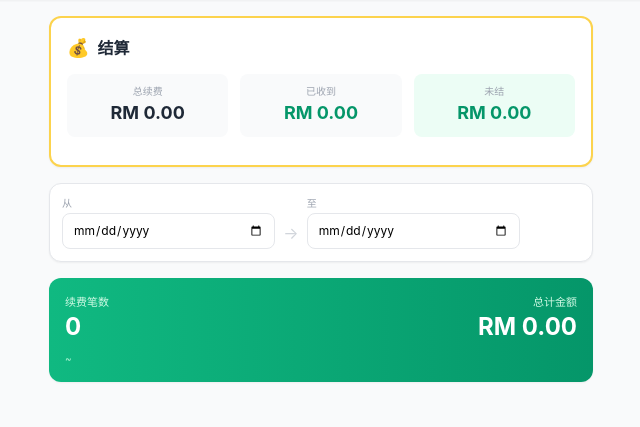
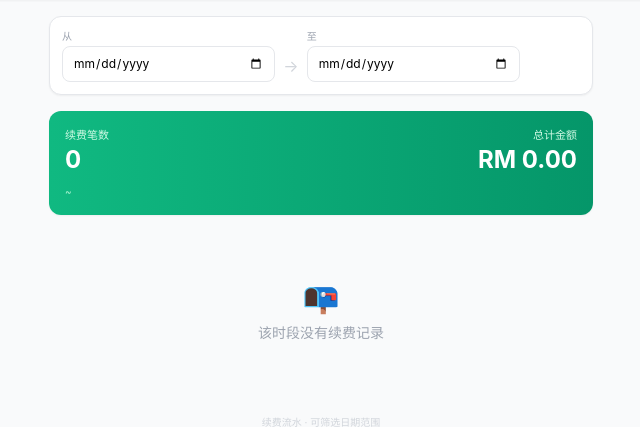
Before and after one commit to jiangyisheng9-bot/yaoji-ms-renew, a Flask app: template templates/history.html in a window 1280 px wide. Shown: the part 57-484 px from the top of the page, without its empty margins (319-959 px from the left). Run offline with Flask 3, Linux system fonts and the light colour scheme; the template is opened without the code that fills it, so the values that code supplies are empty; some libraries are stand-ins or nearby versions.

Commit message:
Revert "feat: 结算功能 — 记录收款，自动计算未结金额"
This reverts commit 9b8a95bda84fca6e8b72f5c42bf78141f161b091.

```diff
--- a/app.py
+++ b/app.py
@@ -51,12 +51,6 @@
             new_deadline DATE NOT NULL,
             new_renewal_date DATE NOT NULL,
             notes TEXT NOT NULL DEFAULT ''
-        );
-        CREATE TABLE IF NOT EXISTS settlements (
-            id SERIAL PRIMARY KEY,
-            amount REAL NOT NULL DEFAULT 0,
-            notes TEXT NOT NULL DEFAULT '',
-            created_at TIMESTAMP DEFAULT CURRENT_TIMESTAMP
         );
     """)
     conn.commit()
@@ -311,6 +305,7 @@
     query += " ORDER BY rl.renewed_at DESC"
 
     rows = fetch_all(conn, query, params)
+    conn.close()
 
     logs = []
     total_cost = 0
@@ -331,16 +326,7 @@
         from_date = today.replace(day=1).isoformat()
         to_date = today.isoformat()
 
-    # 结算数据：总已收金额
-    total_received = 0
-    settle_rows = fetch_all(conn, "SELECT COALESCE(SUM(amount), 0) as total FROM settlements")
-    if settle_rows:
-        total_received = settle_rows[0]['total'] or 0
-    outstanding = total_cost - total_received
-    conn.close()
-
     return render_template("history.html", logs=logs, total_cost=total_cost,
-                           total_received=total_received, outstanding=outstanding,
                            from_date=from_date, to_date=to_date)
 
 @app.route("/api/expiring")
@@ -372,28 +358,6 @@
         "check_date": today,
     })
 
-@app.route("/settle", methods=["POST"])
-def settle():
-    """记录结算收款"""
-    try:
-        amount = float(request.form.get("amount", 0))
-        notes = request.form.get("notes", "")
-        if amount <= 0:
-            flash("金额必须大于 0", "error")
-            return redirect(url_for("history"))
-
-        conn = get_db()
-        query = "INSERT INTO settlements (amount, notes) VALUES (%s, %s)"
-        cur = conn.cursor()
-        cur.execute(query, (amount, notes))
-        conn.commit()
-        cur.close()
-        conn.close()
-        flash(f"✅ 收到收款 RM {'%.2f' % amount}", "success")
-    except Exception as e:
-        flash(f"❌ 结算失败: {e}", "error")
-    return redirect(url_for("history"))
-
 # ── 旧路由（保留兼容） ──
 @app.route("/archived")
 def archived():
--- a/templates/history.html
+++ b/templates/history.html
@@ -21,54 +21,6 @@
   </nav>
 
   <div class="max-w-xl mx-auto px-4 py-4">
-
-    <!-- 结算卡片 -->
-    <div class="bg-white rounded-xl border-2 {% if outstanding <= 0 %}border-emerald-300{% else %}border-amber-300{% endif %} p-4 shadow-sm mb-4">
-      <div class="flex items-center justify-between mb-3">
-        <div class="flex items-center gap-2">
-          <span class="text-lg">💰</span>
-          <h2 class="font-bold text-gray-800">结算</h2>
-        </div>
-        {% if outstanding <= 0 %}
-        <span class="bg-emerald-100 text-emerald-700 text-[10px] font-bold px-2.5 py-1 rounded-full">✅ 已结清</span>
-        {% endif %}
-      </div>
-
-      <div class="grid grid-cols-3 gap-3 mb-3">
-        <div class="bg-gray-50 rounded-lg p-2.5 text-center">
-          <p class="text-[10px] text-gray-400">总续费</p>
-          <p class="text-lg font-bold text-gray-800">RM {{ '%.2f'|format(total_cost) }}</p>
-        </div>
-        <div class="bg-gray-50 rounded-lg p-2.5 text-center">
-          <p class="text-[10px] text-gray-400">已收到</p>
-          <p class="text-lg font-bold text-emerald-600">RM {{ '%.2f'|format(total_received) }}</p>
-        </div>
-        <div class="{% if outstanding > 0 %}bg-amber-50{% else %}bg-emerald-50{% endif %} rounded-lg p-2.5 text-center">
-          <p class="text-[10px] text-gray-400">未结</p>
-          <p class="text-lg font-bold {% if outstanding > 0 %}text-amber-600{% else %}text-emerald-600{% endif %}">
-            RM {{ '%.2f'|format(outstanding) }}
-          </p>
-        </div>
-      </div>
-
-      {% if outstanding > 0 %}
-      <form method="POST" action="/settle" class="flex items-center gap-2">
-        <div class="flex-1">
-          <input type="number" name="amount" step="0.01" min="0.01"
-            placeholder="输入收到金额，如 40.00"
-            value="{{ '%.2f'|format(outstanding) }}"
-            class="w-full rounded-lg border border-gray-200 px-3 py-2 text-sm outline-none focus:border-amber-400"
-            required>
-        </div>
-        <button type="submit"
-          class="rounded-lg bg-amber-500 px-4 py-2 text-sm font-medium text-white hover:bg-amber-600 transition whitespace-nowrap">
-          记录收款
-        </button>
-      </form>
-      <p class="text-[10px] text-gray-400 mt-1.5">💡 默认填入未结金额，可手动修改</p>
-      {% endif %}
-    </div>
-
     <!-- 日期筛选 -->
     <div class="bg-white rounded-xl border border-gray-200 p-3 shadow-sm mb-4">
       <form method="GET" action="/history" class="flex items-center gap-2">
```
